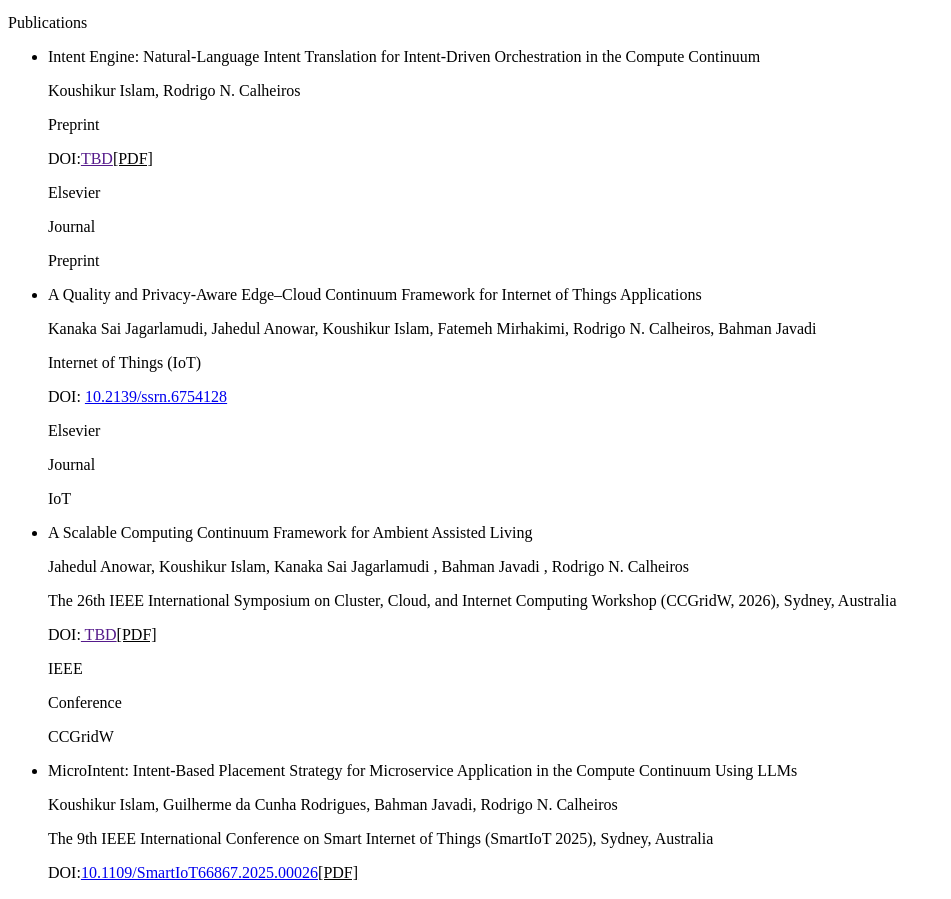
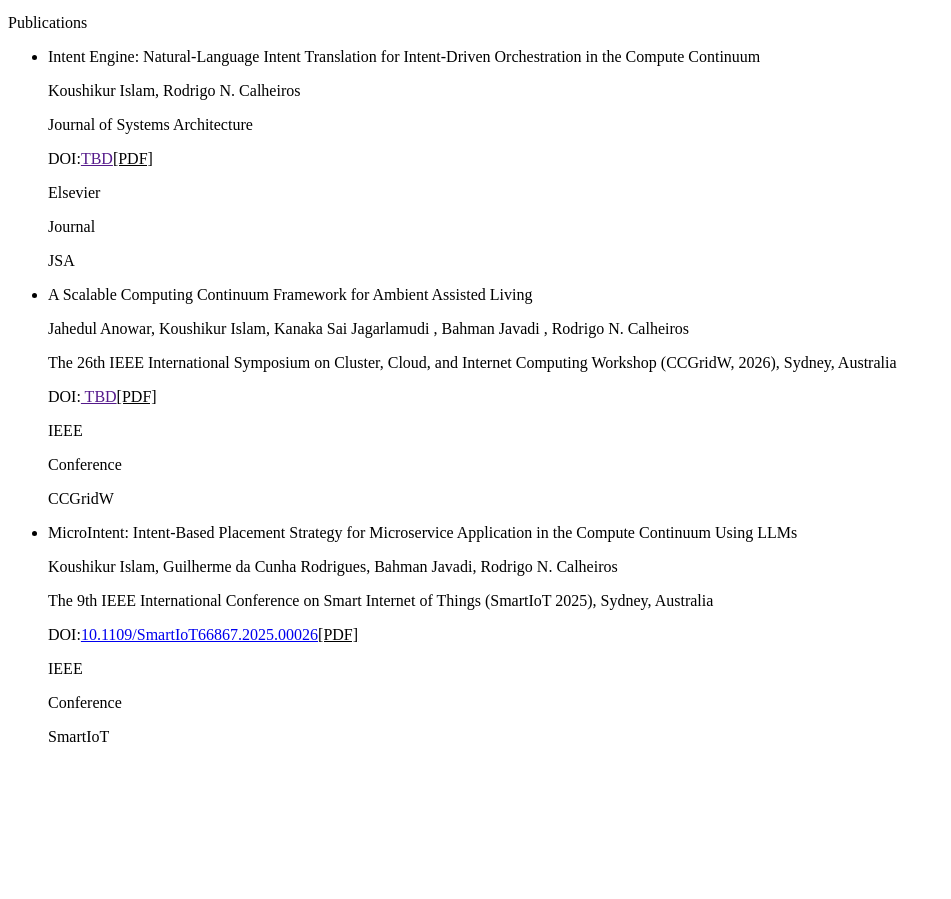
Before and after one commit to koushikur-islam/koushikur-islam.github.io, a Next.js app: page / in a window 1280 px wide. Shown: the part 1784-2683 px from the top of the page, without its empty margins (0-951 px from the left). After the commit the page ends 2546 px from the top, so only its background shows below. Built offline with nearby package versions, Linux system fonts and the light colour scheme; a web font is replaced by a local one.

Commit message:
update..

```diff
--- a/components/PublicationsComponent.tsx
+++ b/components/PublicationsComponent.tsx
@@ -9,16 +9,31 @@
             <ul className='px-5'>
                 {/* <li className='border-t border-slate-700 rounded pb-3'>
                     <div className='mt-3'>
-                        <p className='mr font-semibold text-lg'>Beyond SLAs: Drift-Aware Intent Assurance for Edge–Cloud Microservices Placement</p>
-                        <p className='my-2'> <label style={{ color: 'var(--primary-color)' }}>Koushikur Islam</label>, Jahedoul Anowar, Kanaka Sai Jagarlamudi, Manish Parashar, Rodrigo N. Calheiros</p>
-                        <p><label className='italic font-normal text-base'>The 19th IEEE International Conference on Utility and Cloud Computing (UCC 2026)</label></p>
+                        <p className='mr font-semibold text-lg'>Assurance Interference in Intent-Driven Management: Vision and Challenges</p>
+                        <p className='my-2'> <label style={{ color: 'var(--primary-color)' }}>Koushikur Islam</label>, Schahram Dustdar, Manish Parashar</p>
+                        <p><label className='italic font-normal text-base'>IEEE Internet Computing </label></p>
+                        <p className=' mb-3 mt-2'>DOI:
+                            <a className='underline mr-3' target='_blank' href="https://ieeexplore.ieee.org/document/11311632">10.1109/SmartIoT66867.2025.00026</a>
+                            <a className='underline' style={{ color: 'var(--primary-color)' }} target='_blank' rel='noopener noreferrer' href='publications/SmartIoT2025.pdf'>[PDF] </a>
+                        </p>
+                        <p className="research-item">IEEE</p>
+                        <p className="research-item">Magazine</p>
+                        <p className="research-item">Internet Computing</p>
+                    </div>
+                </li>
+
+                <li className='border-t border-slate-700 rounded pb-3'>
+                    <div className='mt-3'>
+                        <p className='mr font-semibold text-lg'>The Compliance Illusion: Runtime Intent Assurance for Edge–Cloud Microservices Placement</p>
+                        <p className='my-2'> <label style={{ color: 'var(--primary-color)' }}>Koushikur Islam</label>, Manish Parashar</p>
+                        <p><label className='italic font-normal text-base'>The 34th IEEE International Conference on Web Services (ICWS), UAE </label></p>
                         <p className=' mb-3 mt-2'>DOI:
                             <a className='underline mr-3' target='_blank' href="https://ieeexplore.ieee.org/document/11311632">10.1109/SmartIoT66867.2025.00026</a>
                             <a className='underline' style={{ color: 'var(--primary-color)' }} target='_blank' rel='noopener noreferrer' href='publications/SmartIoT2025.pdf'>[PDF] </a>
                         </p>
                         <p className="research-item">IEEE</p>
                         <p className="research-item">Conference</p>
-                        <p className="research-item">UCC</p>
+                        <p className="research-item">ICWS</p>
                     </div>
                 </li> */}
 
@@ -26,28 +41,17 @@
                     <div className='mt-3'>
                         <p className='mr font-semibold text-lg'>Intent Engine: Natural-Language Intent Translation for Intent-Driven Orchestration in the Compute Continuum </p>
                         <p className='my-2'> <label style={{ color: 'var(--primary-color)' }}>Koushikur Islam</label>, Rodrigo N. Calheiros</p>
-                        <p><label className='italic font-normal text-base'>Preprint</label></p>
+                        <p><label className='italic font-normal text-base'>Journal of Systems Architecture</label></p>
                         <p className=' mb-3 mt-2'>DOI:
                             <a className='underline mr-3' target='_blank' href="">TBD</a>
                             <a className='underline' style={{ color: 'var(--primary-color)' }} target='_blank' rel='noopener noreferrer' href='publications/IntentEngine.pdf'>[PDF] </a>
                         </p>
                         <p className="research-item">Elsevier</p>
                         <p className="research-item">Journal</p>
-                        <p className="research-item">Preprint</p>
+                        <p className="research-item">JSA</p>
                     </div>
                 </li>
 
-                <li className='border-t border-slate-700 rounded pb-3'>
-                    <div className='mt-3'>
-                        <p className='mr font-semibold text-lg'>A Quality and Privacy-Aware Edge–Cloud Continuum Framework for Internet of Things Applications </p>
-                        <p className='my-2'> Kanaka Sai Jagarlamudi, Jahedul Anowar, <label style={{ color: 'var(--primary-color)' }}>Koushikur Islam</label>, Fatemeh Mirhakimi, Rodrigo N. Calheiros, Bahman Javadi</p>
-                        <p><label className='italic font-normal text-base'>Internet of Things (IoT)</label></p>
-                        <p className=' mb-3 mt-2'>DOI: <a className='underline' target='_blank' href="https://doi.org/10.2139/ssrn.6754128">10.2139/ssrn.6754128</a> </p>
-                        <p className="research-item">Elsevier</p>
-                        <p className="research-item">Journal</p>
-                        <p className="research-item">IoT</p>
-                    </div>
-                </li>
 
                 <li className='border-t border-slate-700 rounded pb-3'>
                     <div className='mt-3'>
```
